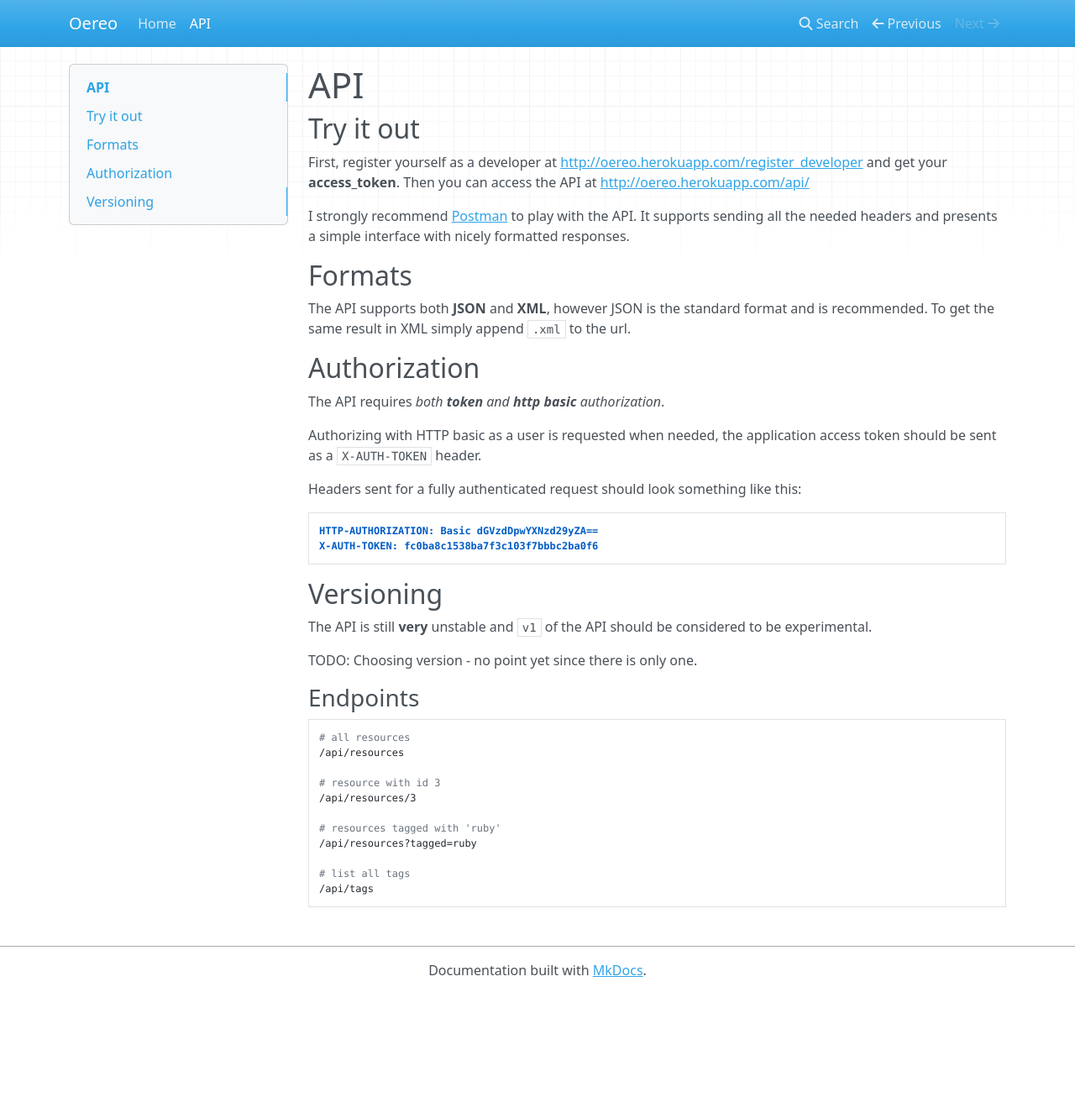
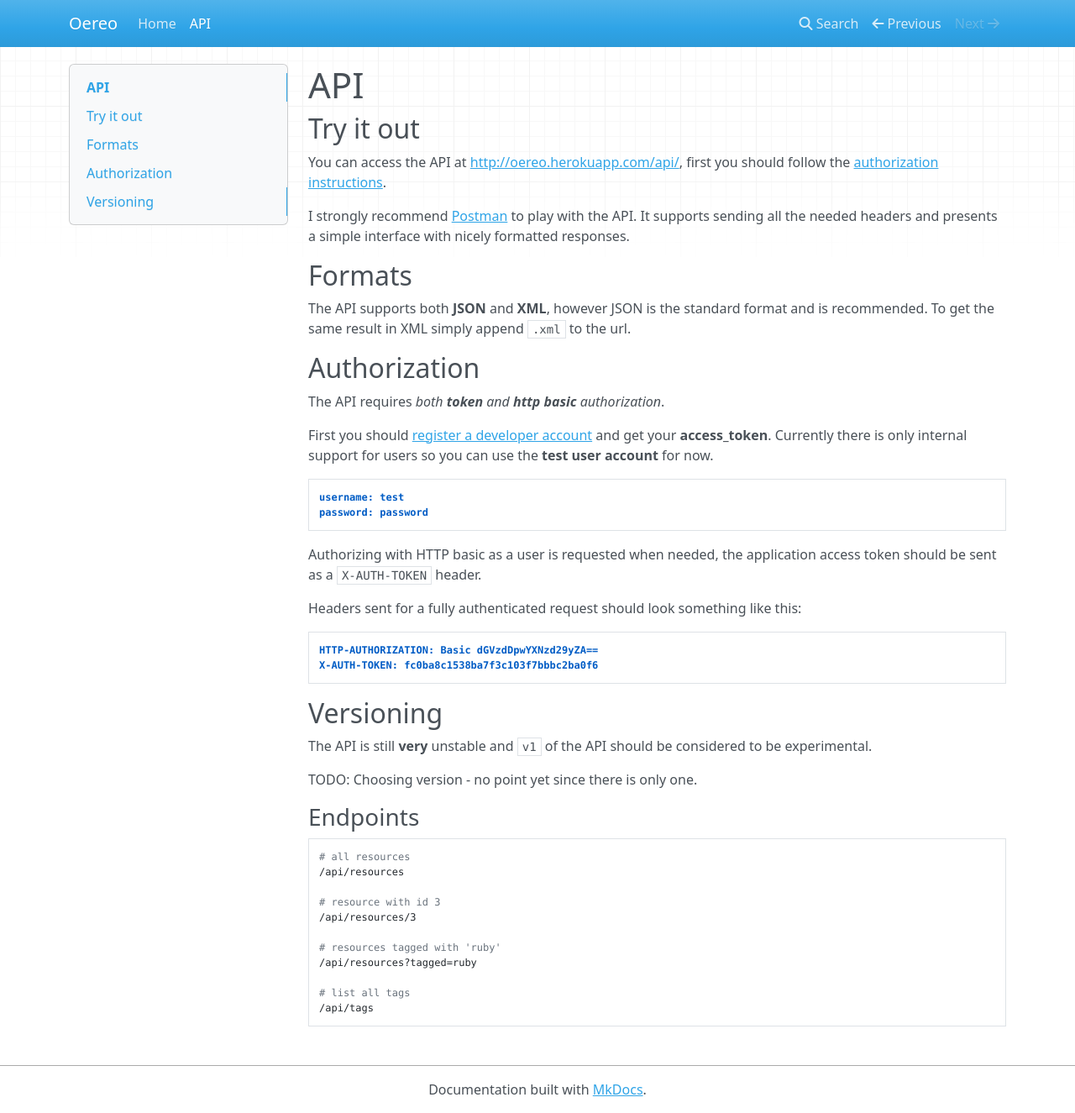
Before and after one commit to jsborjesson/oereo, an MkDocs documentation site: the page built from docs/api.md, in a window 1280 px wide and 1325 px high. Shown: the whole window at 84% size. Built offline with MkDocs 1.6.1, drawn with Linux system fonts in a browser that asks for light colours; nearby versions of some CDN libraries; old or Windows-style settings are respelled for this version of MkDocs.

Commit message:
More on authorization

```diff
--- a/docs/api.md
+++ b/docs/api.md
@@ -2,9 +2,8 @@
 
 ## Try it out
 
-First, register yourself as a developer at
-<http://oereo.herokuapp.com/register_developer> and get your **access_token**.
-Then you can access the API at <http://oereo.herokuapp.com/api/>
+You can access the API at <http://oereo.herokuapp.com/api/>, first you should
+follow the [authorization instructions](#Authorization).
 
 I strongly recommend [Postman](https://chrome.google.com/webstore/detail/postman-rest-client/fdmmgilgnpjigdojojpjoooidkmcomcm?hl=en)
 to play with the API. It supports sending all the needed headers and presents a
@@ -19,6 +18,13 @@ url.
 ## Authorization
 
 The API requires _both **token** and **http basic** authorization_.
+
+First you should [register a developer account](http://oereo.herokuapp.com/register_developer)
+and get your **access_token**. Currently there is only internal support for
+users so you can use the **test user account** for now.
+
+    username: test
+    password: password
 
 Authorizing with HTTP basic as a user is requested when needed, the
 application access token should be sent as a `X-AUTH-TOKEN` header.
```
